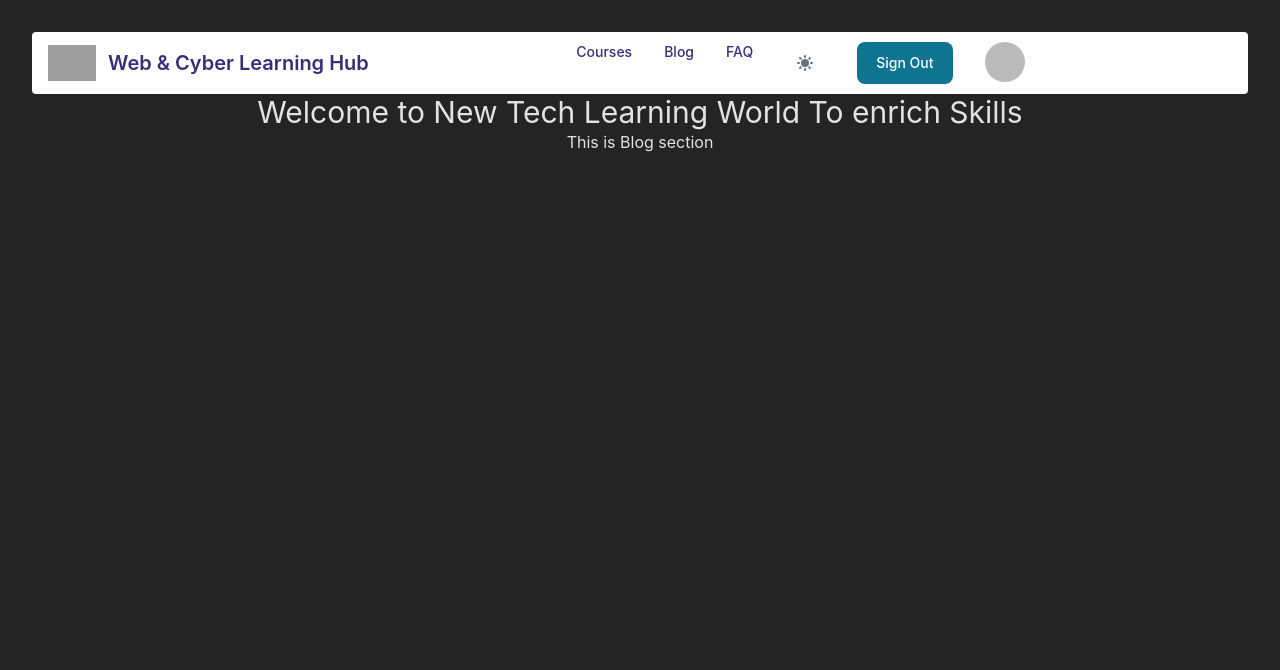
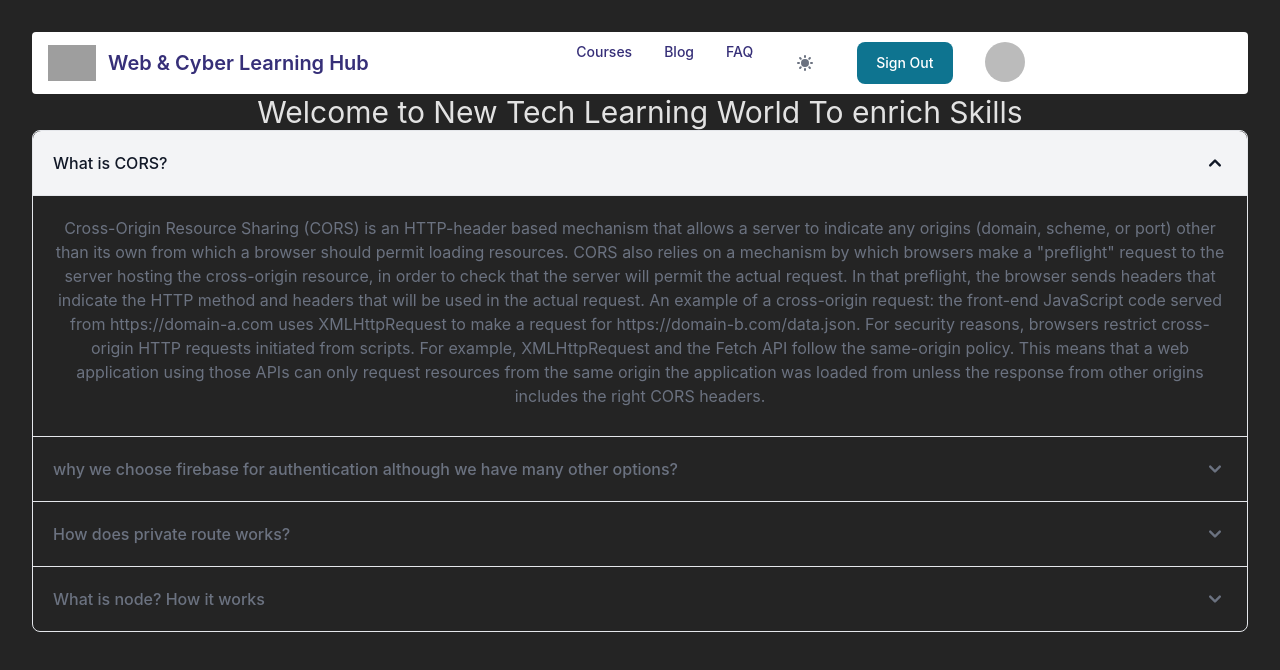
Before and after one commit to raihan-778/my-learning-platform-client-side, a React (Vite) app: page /blog in a window 1280 px wide. Shown: the top 670 px of the page. Built offline with nearby package versions, Linux system fonts and the light colour scheme; no server answers; sample sign-in values are in the browser's storage; grey boxes are pictures that could not be loaded.

Commit message:
blog content added

```diff
--- a/src/componts/pages/Blog/Blog.jsx
+++ b/src/componts/pages/Blog/Blog.jsx
@@ -1,9 +1,151 @@
+import { Accordion } from "flowbite-react";
 import React from "react";
+import { FaArrowAltCircleDown } from "react-icons/fa";
 
 const Blog = () => {
   return (
     <div>
-      <h2>This is Blog section</h2>
+      <Accordion>
+        <Accordion.Panel>
+          <Accordion.Title>What is CORS?</Accordion.Title>
+          <Accordion.Content>
+            <p className="mb-2 text-gray-500 dark:text-gray-400">
+              Cross-Origin Resource Sharing (CORS) is an HTTP-header based
+              mechanism that allows a server to indicate any origins (domain,
+              scheme, or port) other than its own from which a browser should
+              permit loading resources. CORS also relies on a mechanism by which
+              browsers make a "preflight" request to the server hosting the
+              cross-origin resource, in order to check that the server will
+              permit the actual request. In that preflight, the browser sends
+              headers that indicate the HTTP method and headers that will be
+              used in the actual request. An example of a cross-origin request:
+              the front-end JavaScript code served from https://domain-a.com
+              uses XMLHttpRequest to make a request for
+              https://domain-b.com/data.json. For security reasons, browsers
+              restrict cross-origin HTTP requests initiated from scripts. For
+              example, XMLHttpRequest and the Fetch API follow the same-origin
+              policy. This means that a web application using those APIs can
+              only request resources from the same origin the application was
+              loaded from unless the response from other origins includes the
+              right CORS headers.
+            </p>
+          </Accordion.Content>
+        </Accordion.Panel>
+        <Accordion.Panel>
+          <Accordion.Title>
+            why we choose firebase for authentication although we have many
+            other options?
+          </Accordion.Title>
+          <Accordion.Content>
+            <p className="mb-2 text-gray-500 dark:text-gray-400">
+              Firebase Authentication provides backend services, easy-to-use
+              SDKs, and ready-made UI libraries to authenticate users to your
+              app. It supports authentication using passwords, phone numbers,
+              popular federated identity providers like Google, Facebook and
+              Twitter, and more. When you upgrade to Firebase Authentication
+              with Identity Platform, you unlock additional features, such as
+              multi-factor authentication, blocking functions, user activity and
+              audit logging, SAML and generic OpenID Connect support,
+              multi-tenancy, and enterprise-level support.
+            </p>
+            <p className="text-gray-500 dark:text-gray-400">
+              Firebase Authentication integrates tightly with other Firebase
+              services, and it leverages industry standards like OAuth 2.0 and
+              OpenID Connect, so it can be easily integrated with your custom
+              backend.
+            </p>
+          </Accordion.Content>
+        </Accordion.Panel>
+        <Accordion.Panel>
+          <Accordion.Title>How does private route works?</Accordion.Title>
+          <Accordion.Content>
+            <p className="mb-2 text-gray-500 dark:text-gray-400">
+              Private Routes in React Router (also called Protected Routes)
+              require a user being authorized to visit a route (read: page). So
+              if a user is not authorized for a specific page, they cannot
+              access it. The most common example is authentication in a React
+              application where a user can only access the protected pages when
+              they are authorized (which means in this case being
+              authenticated).
+            </p>
+            <p className="mb-2 text-gray-500 dark:text-gray-400">
+              Authorization goes beyond authentication though. For example, a
+              user can also have roles and permissions which give a user access
+              to specific areas of the application. The react private route
+              component renders child components ( children ) if the user is
+              logged in. If not logged in the user is redirected to the /login
+              page with the return url passed in the location state property
+            </p>
+            <p className="mb-2 text-gray-500 dark:text-gray-400">
+              Learn more about these technologies:
+            </p>
+          </Accordion.Content>
+        </Accordion.Panel>
+        <Accordion.Panel>
+          <Accordion.Title>What is node? How it works</Accordion.Title>
+          <Accordion.Content>
+            <p className="mb-2 text-gray-500 dark:text-gray-400">
+              Node.js is an open-source backend javascript runtime environment.
+              It is a used as backend service where javascript works on the
+              server-side of the application. This way javascript is used on
+              both frontend and backend. Node.js runs on chrome v8 engine which
+              converts javascript code into machine code, it is highly scalable,
+              lightweight, fast, and data-intensive. Non-blocking I/o:
+              Non-blocking i/o means working with multiple requests without
+              blocking the thread for a single request. I/O basically interacts
+              with external systems such as files, databases. Node.js is not
+              used for CPU-intensive work means for calculations, video
+              processing because a single thread cannot handle the CPU works.
+              Asynchronous: Asynchronous is executing a callback function. The
+              moment we get the response from the other server or database it
+              will execute a callback function. Callback functions are called as
+              soon as some work is finished and this is because the node.js uses
+              an event-driven architecture. The single thread doesn’t work with
+              the request instead it sends the request to another system which
+              resolves the request and it is accessible for another request. To
+              implement the concept of the system to handle the request node.js
+              uses the concept of Libuv. Libuv is an open-source library
+              built-in C. It has a strong focus on asynchronous and I/O, this
+              gives node access to the underlying computer operating system,
+              file system, and networking.
+            </p>
+            <p className="mb-2 text-gray-500 dark:text-gray-400">
+              Working of Node.js: Node.js accepts the request from the clients
+              and sends the response, while working with the request node.js
+              handles them with a single thread. To operate I/O operations or
+              requests node.js use the concept of threads. Thread is a sequence
+              of instructions that the server needs to perform. It runs parallel
+              on the server to provide the information to multiple clients.
+              Node.js is an event loop single-threaded language. It can handle
+              concurrent requests with a single thread without blocking it for
+              one request.
+            </p>
+            <p className="mb-2 text-gray-500 dark:text-gray-400">
+              it is highly scalable, lightweight, fast, and data-intensive.
+              Node.js basically works on two concept Asynchronous Non-blocking
+              I/O
+              <br />
+              Non-blocking I/o: Non-blocking i/o means working with multiple
+              requests without blocking the thread for a single request. I/O
+              basically interacts with external systems such as files,
+              databases. Node.js is not used for CPU-intensive work means for
+              calculations, video processing because a single thread cannot
+              handle the CPU works. Asynchronous: Asynchronous is executing a
+              callback function. The moment we get the response from the other
+              server or database it will execute a callback function. Callback
+              functions are called as soon as some work is finished and this is
+              because the node.js uses an event-driven architecture. The single
+              thread doesn’t work with the request instead it sends the request
+              to another system which resolves the request and it is accessible
+              for another request. To implement the concept of the system to
+              handle the request node.js uses the concept of Libuv. Libuv is an
+              open-source library built-in C. It has a strong focus on
+              asynchronous and I/O, this gives node access to the underlying
+              computer operating system, file system, and networking.
+            </p>
+          </Accordion.Content>
+        </Accordion.Panel>
+      </Accordion>
     </div>
   );
 };
```
